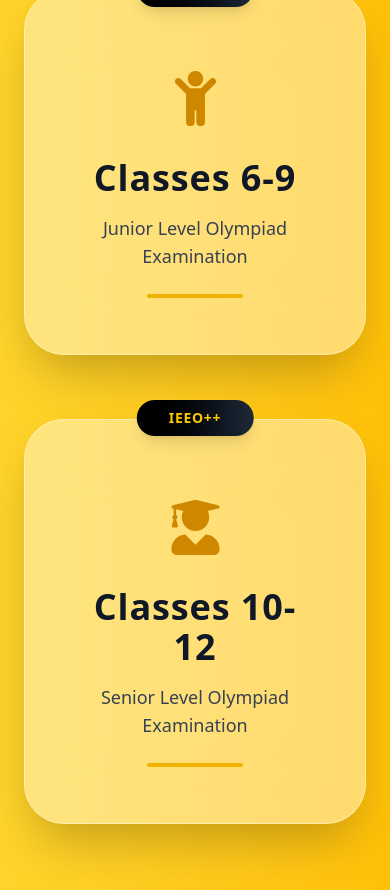
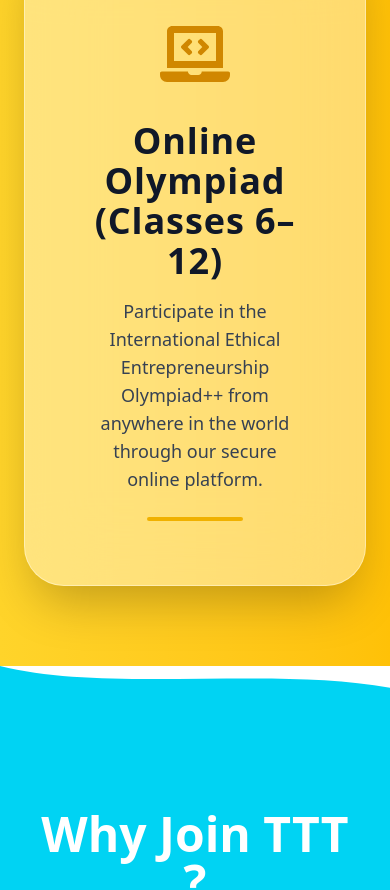
Before and after one commit to codeforttt-dev/ttt-official-frontend, a React (Vite) app: page / in a window 390 px wide. Shown: the part 4380-5270 px from the top of the page. Built offline with nearby package versions, Linux system fonts and the light colour scheme.

Commit message:
updated the code

```diff
--- a/src/layout/Header.jsx
+++ b/src/layout/Header.jsx
@@ -17,7 +17,7 @@
     { name: "Vision Mission", path: "/vission" }, // spelling fixed
     { name: "Why Choose Us", path: "/why" },
     { name: "Videos", path: "/videos" },
-    { name: "Registration", path: "/registration" },
+    { name: "olympiad", path: "/olympiad" },
 
 
 
--- a/src/pages/subjectCards.jsx
+++ b/src/pages/subjectCards.jsx
@@ -1,28 +1,13 @@
 import React from "react";
 import { useNavigate } from "react-router-dom";
-import { FaChild, FaUserGraduate } from "react-icons/fa";
-
-const classCards = [
-  {
-    title: "Classes 6-9",
-    description: "Junior Level Olympiad Examination",
-    icon: <FaChild size={55} />,
-    classRange: "6-9",
-  },
-  {
-    title: "Classes 10-12",
-    description: "Senior Level Olympiad Examination",
-    icon: <FaUserGraduate size={55} />,
-    classRange: "10-12",
-  },
-];
+import { FaLaptopCode } from "react-icons/fa";
 
 const SubjectCards = () => {
   const navigate = useNavigate();
 
-  const handleClick = (range) => {
-    navigate("/payment", {
-      state: { classRange: range },
+  const handleClick = () => {
+    navigate("olympiad-payment", {
+      state: { classRange: "6-12" },
     });
   };
 
@@ -32,7 +17,7 @@
       {/* Heading */}
       <div className="text-center mb-20">
         <h1 className="text-6xl font-extrabold text-gray-900 mb-4 tracking-wide drop-shadow-lg">
-          Upcoming Exam Olympiad++
+          Online Olympiad++
         </h1>
         <h2 className="text-3xl font-bold text-gray-800 opacity-90">
           International Ethical Entrepreneurship Olympiad++
@@ -40,24 +25,22 @@
         <div className="w-40 h-1 bg-black mx-auto mt-6 rounded-full"></div>
       </div>
 
-      {/* Cards */}
-      <div className="grid md:grid-cols-2 gap-16 max-w-6xl mx-auto">
-        {classCards.map((card, index) => (
+      {/* Single Card */}
+      <div className="flex justify-center">
         <div
-            key={index}
-            onClick={() => handleClick(card.classRange)}
+          onClick={handleClick}
           className="relative group cursor-pointer
           bg-white/40 backdrop-blur-2xl
           border border-white/40
           rounded-[40px]
           shadow-2xl
-            p-14 text-center
+          p-16 text-center
           transition-all duration-500
           hover:-translate-y-6
           hover:shadow-yellow-500/40
-            hover:shadow-2xl
           hover:bg-white/60
-            active:scale-95"
+          active:scale-95
+          w-full max-w-2xl"
         >
 
           {/* Glow Effect */}
@@ -74,24 +57,24 @@
 
           {/* Icon */}
           <div className="flex justify-center mb-8 text-yellow-600 group-hover:scale-125 transition duration-500 mt-6">
-              {card.icon}
+            <FaLaptopCode size={70} />
           </div>
 
           {/* Title */}
           <h2 className="text-4xl font-extrabold text-gray-900 mb-4 tracking-wide">
-              {card.title}
+            Online Olympiad (Classes 6–12)
           </h2>
 
           {/* Description */}
           <p className="text-gray-700 text-lg mb-6">
-              {card.description}
+            Participate in the International Ethical Entrepreneurship Olympiad++
+            from anywhere in the world through our secure online platform.
           </p>
 
           {/* Bottom Line */}
           <div className="w-24 h-1 bg-yellow-500 mx-auto rounded-full group-hover:w-40 transition-all duration-500"></div>
 
         </div>
-        ))}
       </div>
     </div>
   );
--- a/src/routes/Approutes.jsx
+++ b/src/routes/Approutes.jsx
@@ -13,6 +13,7 @@
 import RegistrationForm from "../component/registrationForm";
 import Signup from "../pages/signup";
 import Login from "../pages/login";
+import SubjectCards from "../pages/subjectCards";
 
 function AppRoutes() {
   return (
@@ -25,9 +26,10 @@
       <Route path="/testimonial" element={<Testimonial/>}/>
 <Route path="/termsconditions" element={<TermsAndConditions/>}/>
       <Route path="/return" element={<ReturnRefund/>}/>
-      <Route path="/payment" element={<RegistrationForm/>}/>
+      <Route path="/olympiad-payment" element={<RegistrationForm/>}/>
       <Route path ="/signup" element={<Signup/>}/>
       <Route path ="/login" element={<Login/>}/>
+       <Route path ="/olympiad" element={<SubjectCards/>}/>
     </Routes>
   );
 }
```
Lines whose indentation alone changed are shown as unchanged.
